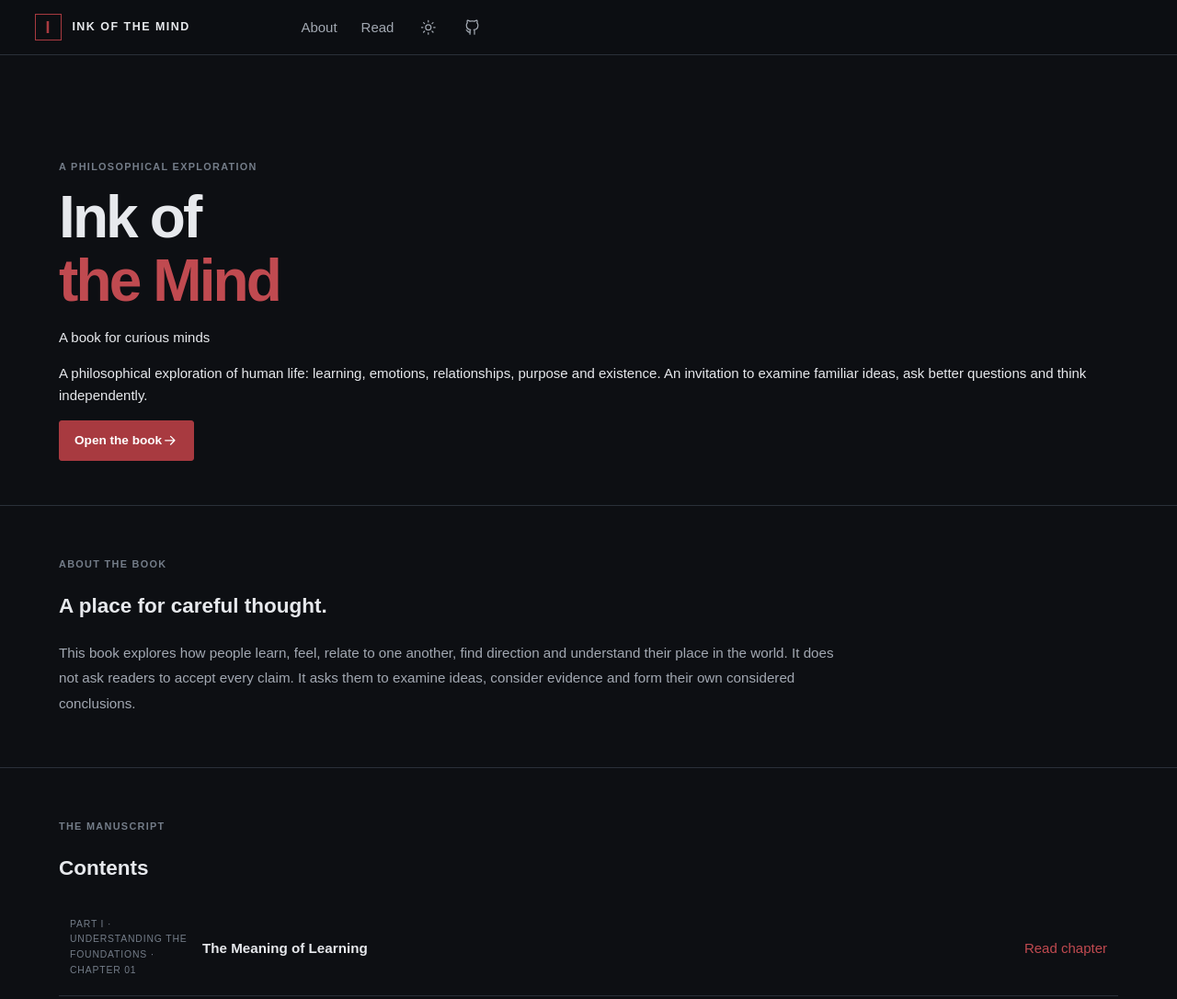
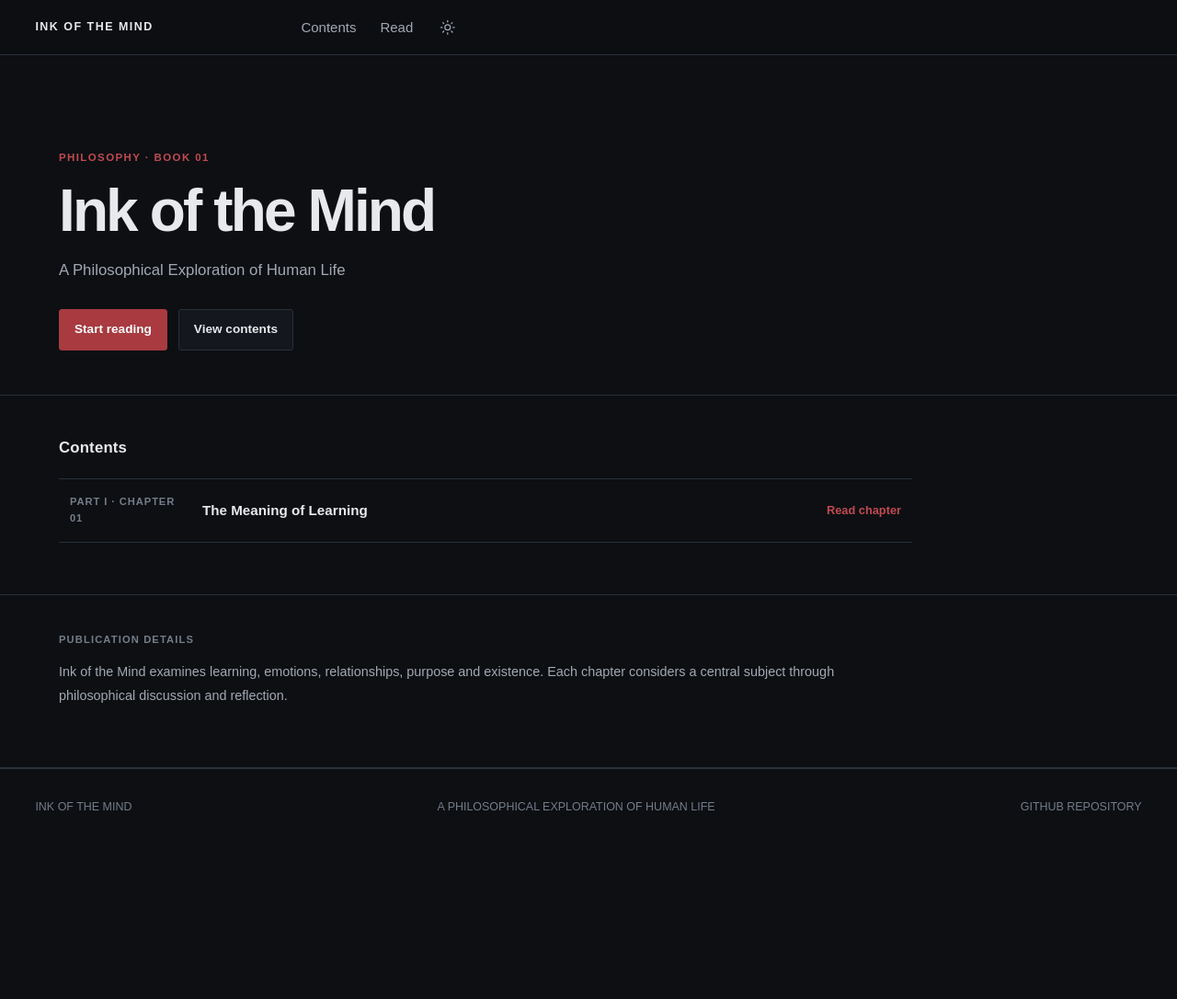
Before and after one commit to EverlastingUc/jingalala-huhu, a plain HTML site: page index.html in a window 1280 px wide. Shown: the top 1086 px of the page at 92% size. After the commit the page ends 920 px from the top, so only its background shows below. Drawn offline with Linux system fonts and the light colour scheme.

Commit message:
Remove marketing copy and rebuild formal book homepage

```diff
--- a/index.html
+++ b/index.html
@@ -2,36 +2,36 @@
 <html lang="en" data-theme="dark">
 <head>
 <meta charset="utf-8"><meta name="viewport" content="width=device-width,initial-scale=1">
-<meta name="description" content="Ink of the Mind is a philosophical exploration of learning, emotions, relationships, purpose and existence.">
-<meta name="theme-color" content="#101522"><meta property="og:type" content="book"><meta property="og:title" content="Ink of the Mind"><meta property="og:description" content="A philosophical exploration of human life.">
+<meta name="description" content="Ink of the Mind — a philosophical exploration of human life.">
+<meta name="theme-color" content="#0d0f13"><meta property="og:type" content="book"><meta property="og:title" content="Ink of the Mind"><meta property="og:description" content="A philosophical exploration of human life.">
 <link rel="canonical" href="https://everlastinguc.github.io/jingalala-huhu/">
-<title>Ink of the Mind — A book for curious minds</title>
-<link rel="preconnect" href="https://fonts.googleapis.com"><link rel="preconnect" href="https://fonts.gstatic.com" crossorigin><link href="https://fonts.googleapis.com/css2?family=Inter:wght@400;500;600;700&family=Literata:opsz,wght@7..72,400;7..72,500;7..72,600&display=swap" rel="stylesheet">
+<title>Ink of the Mind</title>
 <link rel="stylesheet" href="assets/css/tokens.css"><link rel="stylesheet" href="assets/css/base.css"><link rel="stylesheet" href="assets/css/layout.css"><link rel="stylesheet" href="assets/css/components.css"><link rel="stylesheet" href="assets/css/utilities.css">
 <script type="module" src="assets/js/theme.js"></script>
 </head>
 <body>
 <a class="skip-link" href="#main">Skip to content</a>
 <header class="site-header">
-<a class="wordmark" href="index.html" aria-label="Ink of the Mind home"><span class="wordmark__mark">I</span><span>INK OF THE MIND</span></a>
-<nav class="header-actions" aria-label="Main navigation"><a class="icon-button" href="#about">About</a><a class="icon-button" href="reader.html">Read</a><button class="icon-button" id="theme-toggle" type="button" aria-label="Switch theme"><svg viewBox="0 0 24 24" aria-hidden="true"><circle cx="12" cy="12" r="4"></circle><path d="M12 2v2m0 16v2M4.93 4.93l1.42 1.42m11.3 11.3 1.42 1.42M2 12h2m16 0h2M4.93 19.07l1.42-1.42m11.3-11.3 1.42-1.42"></path></svg></button><a class="icon-button" href="https://github.com/EverlastingUc/jingalala-huhu" target="_blank" rel="noopener noreferrer" aria-label="Project on GitHub"><svg viewBox="0 0 24 24" aria-hidden="true"><path d="M9 19c-4.3 1.4-4.3-2.5-6-3m12 6v-3.9a3.4 3.4 0 0 0-.9-2.7c3-.3 6.1-1.5 6.1-6.7a5.2 5.2 0 0 0-1.4-3.6 4.8 4.8 0 0 0-.1-3.6s-1.1-.4-3.7 1.4a12.8 12.8 0 0 0-6.7 0C5.7 1.1 4.6 1.5 4.6 1.5a4.8 4.8 0 0 0-.1 3.6 5.2 5.2 0 0 0-1.4 3.6c0 5.2 3.1 6.4 6.1 6.7a3.4 3.4 0 0 0-.9 2.7V22"></path></svg></a></nav>
+<a class="wordmark" href="index.html" aria-label="Ink of the Mind home"><span>INK OF THE MIND</span></a>
+<nav class="header-actions" aria-label="Main navigation"><a class="icon-button" href="#contents">Contents</a><a class="icon-button" href="reader.html">Read</a><button class="icon-button" id="theme-toggle" type="button" aria-label="Switch theme"><svg viewBox="0 0 24 24" aria-hidden="true"><circle cx="12" cy="12" r="4"></circle><path d="M12 2v2m0 16v2M4.93 4.93l1.42 1.42m11.3 11.3 1.42 1.42M2 12h2m16 0h2M4.93 19.07l1.42-1.42m11.3-11.3 1.42-1.42"></path></svg></button></nav>
 </header>
 <main id="main">
 <section class="home-hero"><div class="home-inner">
-<p class="eyebrow">A PHILOSOPHICAL EXPLORATION</p>
-<h1 class="home-title">Ink of<br><span class="u-accent">the Mind</span></h1>
-<p class="home-tagline">A book for curious minds</p>
-<p class="home-description">A philosophical exploration of human life: learning, emotions, relationships, purpose and existence. An invitation to examine familiar ideas, ask better questions and think independently.</p>
-<a class="home-cta" href="reader.html">Open the book <svg viewBox="0 0 24 24" aria-hidden="true"><path d="M5 12h14m-6-6 6 6-6 6"></path></svg></a>
+<p class="home-meta">PHILOSOPHY · BOOK 01</p>
+<h1 class="home-title">Ink of the Mind</h1>
+<p class="home-subtitle">A Philosophical Exploration of Human Life</p>
+<div class="home-hero__actions"><a class="home-cta" href="reader.html">Start reading</a><a class="home-cta home-cta--secondary" href="#contents">View contents</a></div>
 </div></section>
-<section class="home-section" id="about"><div class="home-inner">
-<p class="eyebrow">ABOUT THE BOOK</p><h2 class="home-section__title">A place for careful thought.</h2>
-<p class="home-section__copy">This book explores how people learn, feel, relate to one another, find direction and understand their place in the world. It does not ask readers to accept every claim. It asks them to examine ideas, consider evidence and form their own considered conclusions.</p>
+<section class="home-section" id="contents"><div class="home-inner">
+<h2 class="home-section__heading">Contents</h2>
+<div class="home-chapter-list">
+<div class="home-chapter"><span class="home-chapter__number">PART I · CHAPTER 01</span><strong class="home-chapter__title">The Meaning of Learning</strong><a class="home-chapter__link" href="reader.html">Read chapter</a></div>
+</div>
 </div></section>
-<section class="home-section home-section--contents"><div class="home-inner">
-<p class="eyebrow">THE MANUSCRIPT</p><h2 class="home-section__title">Contents</h2>
-<div class="home-chapter"><span class="chapter-link__number">PART I · UNDERSTANDING THE FOUNDATIONS · CHAPTER 01</span><strong class="home-chapter__title">The Meaning of Learning</strong><a class="u-accent" href="reader.html">Read chapter</a></div>
+<section class="home-section home-about" id="about"><div class="home-inner">
+<p class="home-about__label">Publication details</p>
+<p class="home-about__copy">Ink of the Mind examines learning, emotions, relationships, purpose and existence. Each chapter considers a central subject through philosophical discussion and reflection.</p>
 </div></section>
 </main>
-<footer class="site-footer"><span>INK OF THE MIND</span><span>A BOOK FOR CURIOUS MINDS</span><a href="https://github.com/EverlastingUc/jingalala-huhu" target="_blank" rel="noopener noreferrer">SOURCE ON GITHUB</a></footer>
+<footer class="site-footer"><span>INK OF THE MIND</span><span>A PHILOSOPHICAL EXPLORATION OF HUMAN LIFE</span><a href="https://github.com/EverlastingUc/jingalala-huhu" target="_blank" rel="noopener noreferrer">GITHUB REPOSITORY</a></footer>
 </body></html>
```
